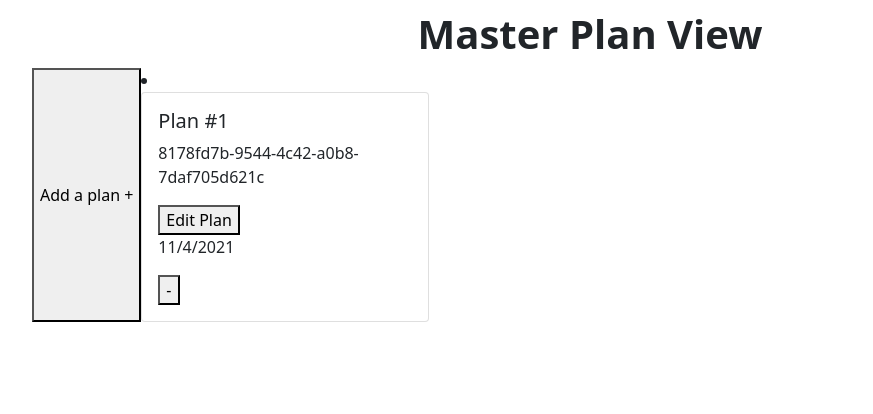
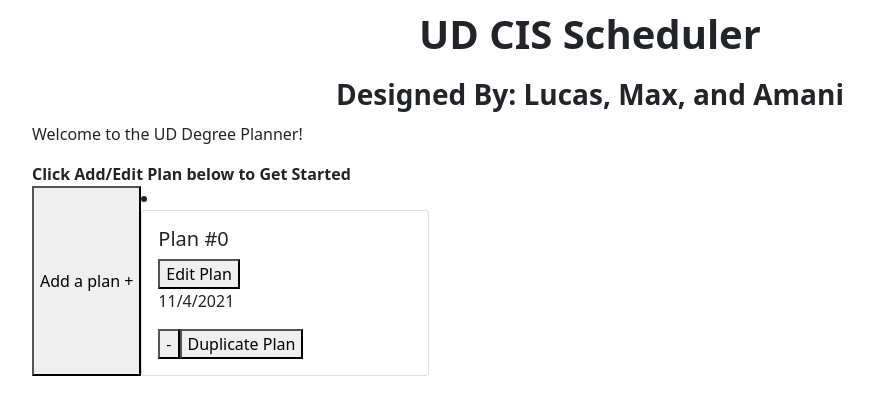
Before and after one commit to perezmas/scheduler, a React (Create React App) app: page / in a window 1280 px wide. Both pictures are taken after a click on the button "Add a plan +". Shown: the top 414 px of the page, without its empty margins (50-923 px from the left). Built offline with nearby package versions, Linux system fonts and the light colour scheme.

Commit message:
fixed up welcome page

```diff
--- a/src/App.tsx
+++ b/src/App.tsx
@@ -4,86 +4,41 @@ import "./App.css";
 import "bootstrap/dist/css/bootstrap.min.css";
 import { Link, HashRouter as Router, Route, HashRouter } from "react-router-dom";
 import { Switch } from "react-router-dom";
-//import { Scheduler } from "./components/Scheduler";
 import Plan from "./components/Plan";
 import { Button } from "react-bootstrap";
 import { Scheduler } from "./components/Scheduler";
-//import ReactDOM from "react-dom";
 
-/*
-const users = [
-    {
-        name: "Max"
-    },
-    {
-        name:  "Lucas"
-    },
-    {
-        name: "Amani"
-    }
-];*/
 
 // Master Plan View
 const IndexPage = () => {
     return (
         <div>
-            <h1 className="center">Master Plan View</h1>
-            <Plan uuid="" id={0}/>
-            {console.log("the plan is : ", JSON.stringify(Plan))}
-            {localStorage.getItem(JSON.stringify(Plan))}
+            <h1 className="center">UD CIS Scheduler</h1>
+            <h3 className="center">Designed By: Lucas, Max, and Amani</h3>
+            <div role="alert" className="welcome">
+                <p>Welcome to the UD Degree Planner!</p>
+                <b>Click Add/Edit Plan below to Get Started</b>
+            </div>
+            <Plan uuid="" id={0} />
         </div>
     );
 
 };
 
-// Specific Plan Page
-/*
-const Plans = () => {
-    return (
-        <>
-            <Link to="/">
-                <Button variant="secondary" >
-                    Home</Button></Link>
-            <Scheduler />
-        </>
-    );
-};*/
 
 const PlansPage = () => {
     return (
-
         <>
-            {/*
-            {users.map((user, index) => (
-                <h5 key={index}>
-                    <Link to={`/user/${index + 1}`}>{user.name}s Page</Link>
-                </h5>
-
-            ))}
-            */}
             <Scheduler/>
             <Link to ="/">
                 <Button>Back
                 </Button>
             </Link>
+            {console.log("the uuid is : ", localStorage.getItem("plan: 0"))}
         </>
     );
 };
-/*
-const UserPage = () => {
 
-    return (
-        <><p>
-            <strong>User ID: </strong>
-            {}
-        </p>
-        <p>
-            <strong>User Name: </strong>
-            {users}
-        </p>
-        </>
-    );
-};*/
 
 function App(): JSX.Element {
 
--- a/src/components/Plan.tsx
+++ b/src/components/Plan.tsx
@@ -1,69 +1,42 @@
 import React, { useState } from "react";
-import { /*Row, Col, CardGroup, Button,*/ Card } from "react-bootstrap";
+import { Card } from "react-bootstrap";
 import "./styles.css";
 import { Link } from "react-router-dom";
 import { v4 as uuid } from "uuid";
 import PlanProps from "../interfaces/Plan";
 import { YearProps } from "../interfaces/Year";
-//import { useLocalStorage } from "../hooks/useLocalStorage";
-//import useLocalStorage from "../hooks/useLocalStorage";
-//import { Scheduler } from "./Scheduler";
-//import useLocalStorage from "../hooks/useLocalStorage";
-//import { Scheduler } from "./Scheduler";
 
-/*
+
 export const testList: PlanProps[] = [
     {
         uuid: "1",
+        id: 1,
         name: "max",
-        date: "01/01/2021"
+        date: "01/01/2021",
+        years: Array<YearProps>()
     },
     {
         uuid: "2",
+        id: 2,
         name: "amani",
-        date: "02/02/2021"
+        date: "02/02/2021",
+        years: Array<YearProps>()
     }
-];*/
+];
 
 export function Plan(props: PlanProps): JSX.Element {
 
-    //const [cards, setCards] = useState([]);
-    const planList: typeof props[] = [];
 
-    const [plans, setPlans] = useState(planList);
-    /*
-    const [newId, setNewId] = useState<number | null>(null);
-    const [newName, setNewName] = useState<string | null>(null);
-    const [newDate, setNewDate] = useState<string | null>(null);
-    const [currentYears, setCurrentYears] = useState<Array<YearProps> | null>(null);
-    */
-    //const arr: typeof props[] = [];
-    //const [newName, setNewName] = useState<props.name>(null);
+    //const planList: typeof props[] = [];
 
-    // if array is empty, initialize basic values
-    /*
-    if (props.id === undefined && props.name === undefined && props.date === undefined && props.years === undefined ) {
-        const [newId, setNewId] = useState<number | null>(null);
-        const [newName, setNewName] = useState<string | null>(null);
-        const [newDate, setNewDate] = useState<string | null>(null);
-        const [currentYears, setCurrentYears] = useState<Array<YearProps> | null>(null);
-        /*
-        setPlans([...plans, {
-            id: plans.length,
-            uuid: uuid(),
-            name: "Enter Plan Name",
-            date: new Date().toLocaleDateString(),
-            years: []
-        }]);
-    }*/
-    /*
-    const modal = () => {
-        <form>
-            ENTER PLAN NAME:
-            <input type="text" onChange={(e) => e.target.value} />
-        </form>;
+    const [plans, setPlans] = useState<Array<PlanProps>>([]);
 
-    };*/
+    //plans.forEach(val => planList.push(Object.assign({}, val)));
+
+    //const stringLoad = String(localStorage.getItem("Plans Array"));
+    //const testArray: PlanProps[] = JSON.parse(stringLoad);
+    //console.log("loaded vals" , testArray);
+
 
     const addPlan = () => {
         // sets array of all cards
@@ -85,27 +58,19 @@ export function Plan(props: PlanProps): JSX.Element {
             //localStorage.setItem(`plan:${0}`, JSON.stringify(arr));
         }
 
+        // if first item in array, set value of index 0
+        if (index === 1){
+            arr.push(plans[0]);
+        }
         // temp array that saves the plan info to new key and values in localStorage
-        if (index > 0){
+        if (index > 1){
             arr.push(plans[index-1]);
             //localStorage.setItem(`plan:${index-1}`, JSON.stringify(arr));
-            console.log("array: ", arr);
         }
         //arr.push({id: plans.length, uuid: uuid(), name: "", date: new Date().toLocaleDateString(), years: Array<YearProps>()});
     };
-    //localStorage.setItem(`plan:${plans.length}`, JSON.stringify(plans[plans.length-1]));
-    //console.log(JSON.stringify(plans));
-    //localStorage.setItem(`plan:${0}`, JSON.stringify(plans));
-    /*const findIndex = (item: PlanProps) => {
-        return (item.uuid === props.uuid);
-    };*/
-    //localStorage.setItem(`plan:${plans.length}`, JSON.stringify(plans));
-    //useLocalStorage(`plan:${props.uuid}`, JSON.stringify(plans));
-    //const json = "{"id": "string", "uuid": "string", "name": "string", "date": "string", "years":}";
-    //const pla: PlanProps = JSON.parse(json);
-    //console.log(pla);
 
-    const deleteCard = (oldArray: typeof planList, planItem: PlanProps) => {
+    const deleteCard = (oldArray: typeof plans, planItem: PlanProps) => {
         if (window.confirm("Are you sure you want to delete this plan?")) {
 
             const newArray = [...plans];
@@ -122,13 +87,27 @@ export function Plan(props: PlanProps): JSX.Element {
                 console.log("new array is", newArray);
                 setPlans(newArray);
             }
-
             //plans.filter((i: any) => i.id !== index );
             //console.log("new array is", plans);
 
         }
     };
 
+    const copy = (planItem: PlanProps) => {
+        // sets array of all cards
+        setPlans([...plans, {
+            id: planItem.id,
+            uuid: uuid(),
+            name: planItem.name,
+            date: planItem.date,
+            years: planItem.years
+        }]);
+        const index = plans.length;
+        console.log("index: ", index);
+    };
+
+
+    //const testArray: PlanProps[] = [];
 
     const renderCard = (planItem: PlanProps) => {
         /*const onChange = (event: ChangeEvent<HTMLInputElement>) => {
@@ -136,12 +115,22 @@ export function Plan(props: PlanProps): JSX.Element {
         };*/
         //const planName = planItem.name;
         //const index = plans.length;
+        //planItem.id = plans.length;
 
+        //const set = JSON.stringify(localStorage.getItem("test"));
+        //console.log(JSON.parse(set));
+        //console.log("PLANS IS " , plans);
+
+        //console.log("PLANS IS " , plans);
+        localStorage.setItem("Plans Array", JSON.stringify(plans));
+        //const stringLoad = String(localStorage.getItem("Plans Array"));
+        //const testArray: PlanProps[] = JSON.parse(stringLoad);
+        //console.log("loaded vals" , testArray[testArray.length-1]);
         return (
-            <Card style={{ width: "18rem" }} className="box">
+            <Card style={{ width: "18rem" }} className="grid">
                 <Card.Body>
-                    <Card.Title>Plan #{(planItem.id+1)} </Card.Title>
-                    <Card.Text>{planItem.uuid}</Card.Text>
+                    <Card.Title>Plan #{planItem.id} </Card.Title>
+
                     <Link to={`Plans/${planItem.uuid}`}>
                         <button>
                             Edit Plan
@@ -152,34 +141,98 @@ export function Plan(props: PlanProps): JSX.Element {
                         console.log("button pressed");
                         deleteCard(plans, planItem);
                     }}>-</button>
+                    <button onClick={() => {
+                        copy(planItem);
+                    }}>Duplicate Plan</button>
                 </Card.Body>
             </Card>
         );
     };
 
+
+    //const arrBackup: PlanProps[] = [];
+    /*
+    const stringLoad = String(localStorage.getItem("Plans Array"));
+    console.log("LOADED IN: ", stringLoad);
+    const testArray: PlanProps[] = JSON.parse(stringLoad);
+    console.log("loaded vals" , testArray);
+    //localStorage.setItem("Plans Array", JSON.stringify(plans));
+    if (plans.length === 1){
+        localStorage.setItem(`plan: ${0}`, JSON.stringify(plans[0]));
+    }
+
+    // temp array that saves the plan info to new key and values in localStorage
+    if (plans.length > 1){
+        localStorage.setItem(`plan: ${plans.length-1}`, JSON.stringify(plans[plans.length-1]));
+    }
+    /*
     const save = (plans: PlanProps[]) => {
-        if (plans.length <= 0){
-            localStorage.setItem(`plan: ${0}`, JSON.stringify(plans[plans.length]));
+        //console.log("this is plans", plans);
+
+        plans.forEach(val => arrBackup.push(Object.assign({}, val)));
+        //const arr = plans;
+
+        //localStorage.setItem("arr", JSON.stringify(arr));
+
+        localStorage.setItem("Plans Array", JSON.stringify(plans));
+        if (plans.length === 1){
+            localStorage.setItem(`plan: ${0}`, JSON.stringify(plans[0]));
         }
 
         // temp array that saves the plan info to new key and values in localStorage
-        if (plans.length > 0){
+        if (plans.length > 1){
             localStorage.setItem(`plan: ${plans.length-1}`, JSON.stringify(plans[plans.length-1]));
         }
-    };
 
-    const load = (planItem: PlanProps, plans: PlanProps[]) => {
+    };*/
+
+    /*
+    const load = (planItem: PlanProps) => {
+        const index = planItem.id;
         localStorage.getItem(`plan:${planItem.id}`);
-        renderCard(planItem);
-    };
+        const map = plans.map(planItem =>
+            <li key={planItem.uuid}>{renderCard(planItem)}</li>
+        );
+        console.log("map is: ", map);
+        return map;
+    };*/
+    //const [saveTest, useSaveTest] = useState(localStorage.setItem());
+
+
+    //renderCard(planItem);
+    /*
+    const test = JSON.stringify(localStorage.getItem("Plans Array"));
+    console.log("test:  ", test);
+    const test2: PlanProps = JSON.parse(test);
+    console.log("test2: ", test2);
+    */
+
+
+    //localStorage.getItem("SAVED ARRAY");
 
     //classes = useStyles();
     //const dispatch = useDispatch();
+    /*
+    const renderItems = (testArray: PlanProps[]) =>{
+        if(testArray){
+            return (
+                <div className="grid">
+                    <button onClick={addPlan}>Add a plan +</button>
+                    {JSON.parse(JSON.stringify(localStorage.getItem("Plans Array")))}
+                    {testArray.map(planItem =>
+                        <li key={planItem.uuid}>{renderCard(planItem)}</li>
+                    )}
+
+                </div>
+            );
+        }
+    };
+    */
+
+
     return (
         <div className="grid">
             <button onClick={addPlan}>Add a plan +</button>
-            {localStorage.setItem("Plans Array", JSON.stringify(plans))}
-            {save(plans)}
             {plans.map(planItem =>
                 <li key={planItem.uuid}>{renderCard(planItem)}</li>
             )}
```
